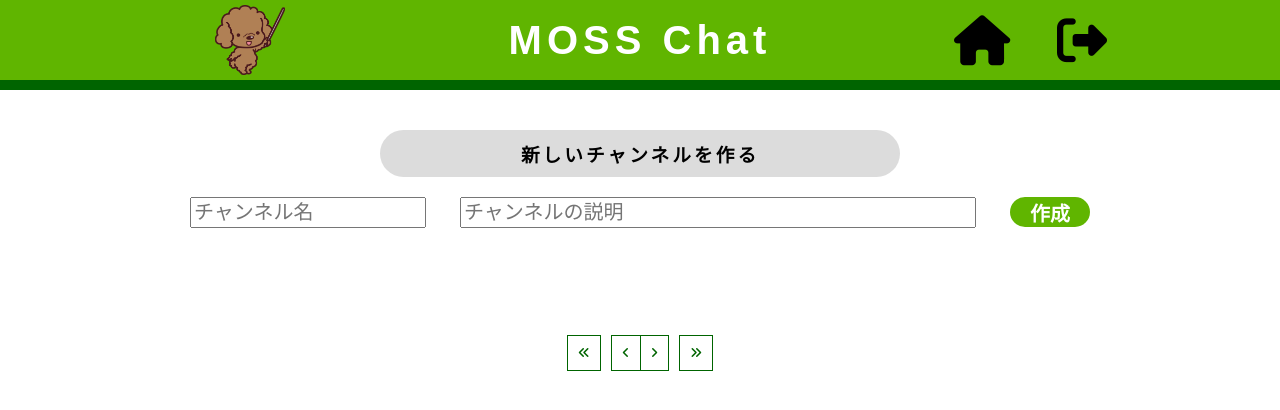
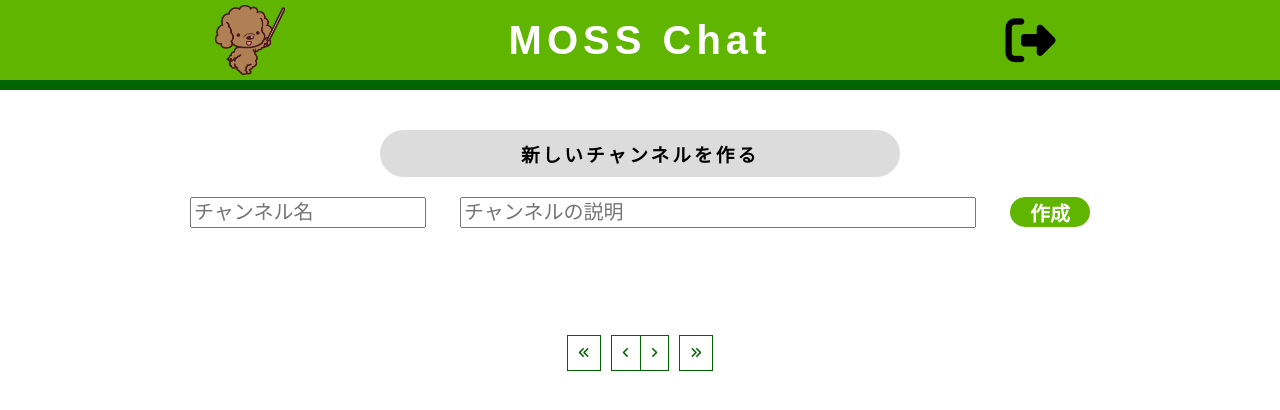
Before and after one commit to HackathonGteam/gteam, a Flask app: page / in a window 1280 px wide. Shown: the top 410 px of the page. Run offline with Flask 2, Linux system fonts and the light colour scheme; the visitor is signed in with stand-in values (Sample User, id 1); data that the repository does not hold is empty; some libraries are stand-ins or nearby versions.

Commit message:
ホーム画面のヘッダーからホーム画面に遷移するボタンを削除

```diff
--- a/static/css/base.css
+++ b/static/css/base.css
@@ -34,13 +34,11 @@ li {
 }
 
 .header-right {
-  display: flex;
-  justify-content: space-around;
   width: 200px;
 }
 
 .header-icon {
-  padding: 15px 0;
+  padding: 15px 75px;
   font-size: 50px;
 }
 
--- a/templates/index.html
+++ b/templates/index.html
@@ -13,9 +13,6 @@
           <h1>MOSS Chat</h1>
         </div>
         <div class="header-right channel-header-right">
-          <a href="{{ url_for('index') }}">
-            <i class="header-icon fa-solid fa-house"></i>
-          </a>
           <a href="{{ url_for('logout') }}">
             <i class="header-icon fa-solid fa-right-from-bracket"></i>
           </a>
```
